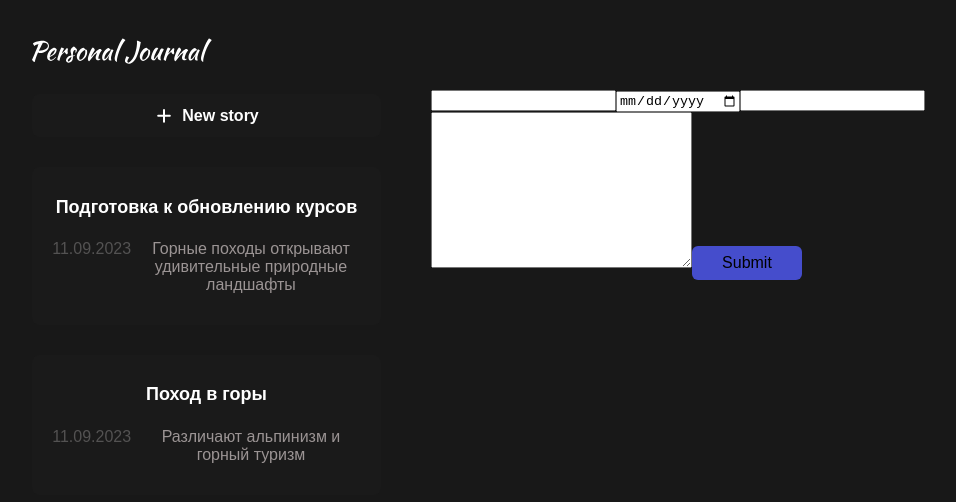
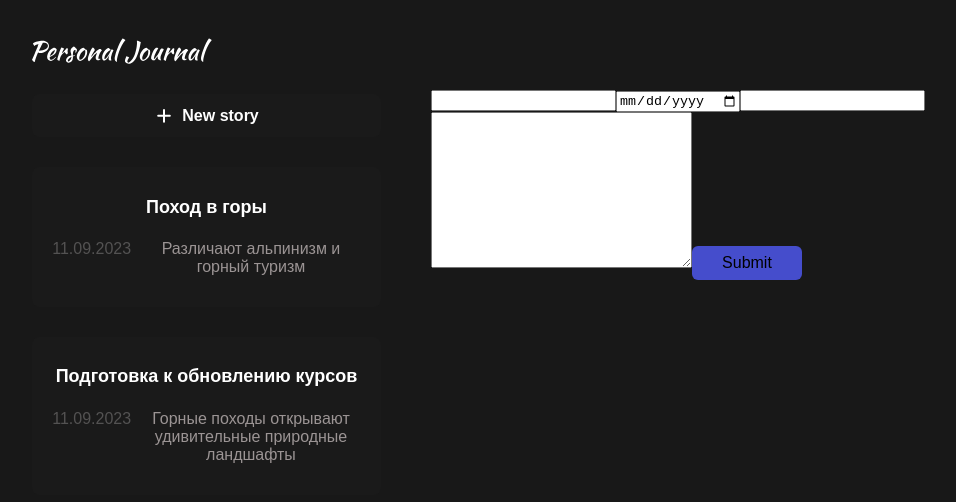
Before and after one commit to dktwho/daybook, a React (Vite) app: page / in a window 1280 px wide. Shown: the top 502 px of the page, without its empty margins (6-962 px from the left). Built offline with nearby package versions, Linux system fonts and the light colour scheme.

Commit message:
add sort by data inside map

```diff
--- a/src/App.jsx
+++ b/src/App.jsx
@@ -36,6 +36,10 @@ function App() {
         setItems(oldItems => ([...oldItems, newItem ]))
     }
 
+    const sortItems = (a,b) => a.date < b.date ? 1 : -1
+
+
+
 
     return (
         <div className={'app'}>
@@ -43,7 +47,7 @@ function App() {
                 <Header/>
                 <JournalAddButton/>
                 <JournalList>
-                    {items.map(p => {
+                    {items.sort(sortItems).map(p => {
                         return (
                             <CardButton key={p.date + p.title}>
                                 <JournalItem title={p.title} date={p.date} text={p.text}/>
```
